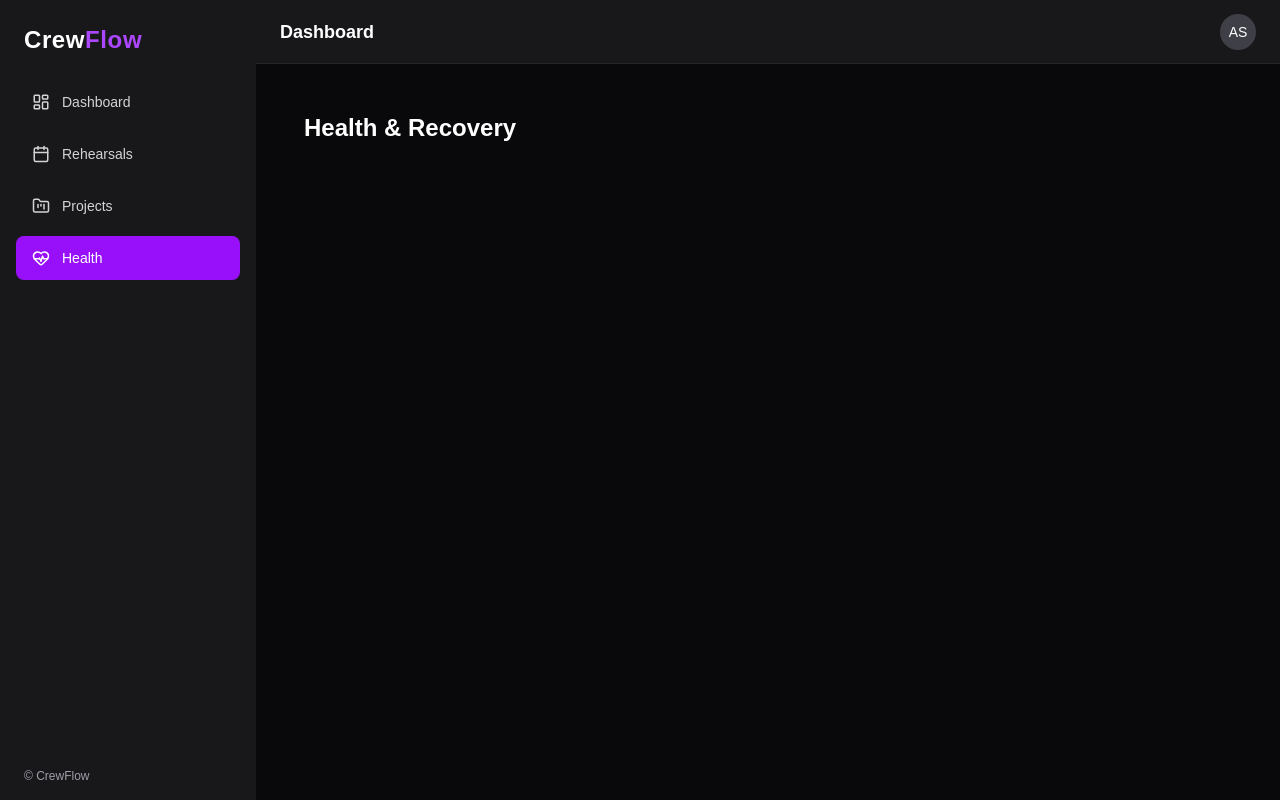
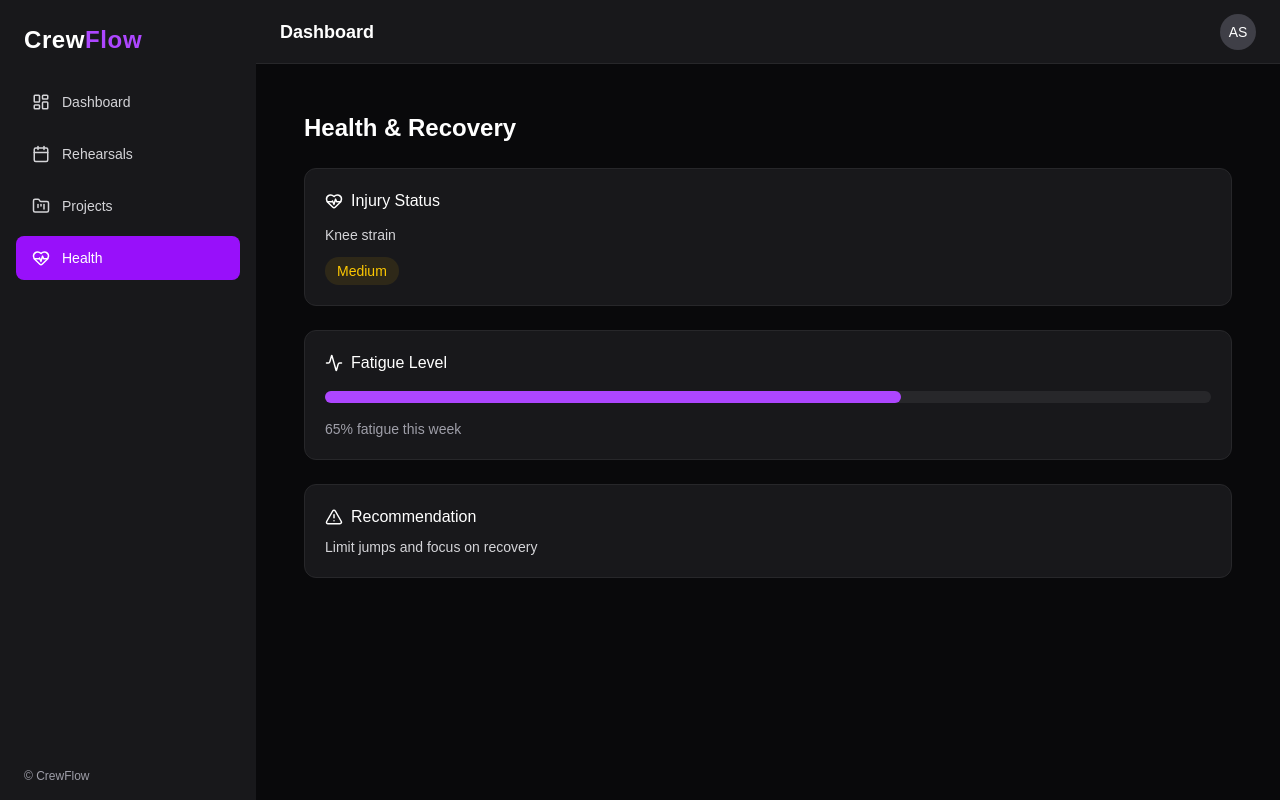
Before and after one commit to sk-abhishek/crewflow, a Next.js app: page /health in a window 1280 px wide. Built offline with nearby package versions, Linux system fonts and the light colour scheme.

Commit message:
feat: add health and recovery overview page

```diff
--- a/app/health/page.tsx
+++ b/app/health/page.tsx
@@ -1,9 +1,65 @@
+import { HeartPulse, Activity, AlertTriangle } from "lucide-react";
+
+const healthData = {
+  injury: "Knee strain",
+  severity: "Medium",
+  fatigue: 65, // percentage
+  recommendation: "Limit jumps and focus on recovery",
+};
+
 export default function HealthPage() {
   return (
-      <div className="p-6">
+    <div className="p-6 space-y-6">
       <h2 className="text-2xl font-semibold text-white">
         Health & Recovery
       </h2>
+
+      {/* Injury Status */}
+      <div className="rounded-xl bg-zinc-900 p-5 border border-zinc-800 space-y-3">
+        <div className="flex items-center gap-2 text-white font-medium">
+          <HeartPulse size={18} />
+          Injury Status
+        </div>
+
+        <p className="text-sm text-zinc-300">
+          {healthData.injury}
+        </p>
+
+        <span className="inline-block text-sm px-3 py-1 rounded-full bg-yellow-500/10 text-yellow-400">
+          {healthData.severity}
+        </span>
+      </div>
+
+      {/* Fatigue Level */}
+      <div className="rounded-xl bg-zinc-900 p-5 border border-zinc-800 space-y-4">
+        <div className="flex items-center gap-2 text-white font-medium">
+          <Activity size={18} />
+          Fatigue Level
+        </div>
+
+        <div className="w-full bg-zinc-800 rounded-full h-3">
+          <div
+            className="bg-purple-500 h-3 rounded-full"
+            style={{ width: `${healthData.fatigue}%` }}
+          />
+        </div>
+
+        <p className="text-sm text-zinc-400">
+          {healthData.fatigue}% fatigue this week
+        </p>
+      </div>
+
+      {/* Recommendation */}
+      <div className="rounded-xl bg-zinc-900 p-5 border border-zinc-800 space-y-2">
+        <div className="flex items-center gap-2 text-white font-medium">
+          <AlertTriangle size={18} />
+          Recommendation
+        </div>
+
+        <p className="text-sm text-zinc-300">
+          {healthData.recommendation}
+        </p>
+      </div>
     </div>
   );
 }
```
Lines whose indentation alone changed are shown as unchanged.
